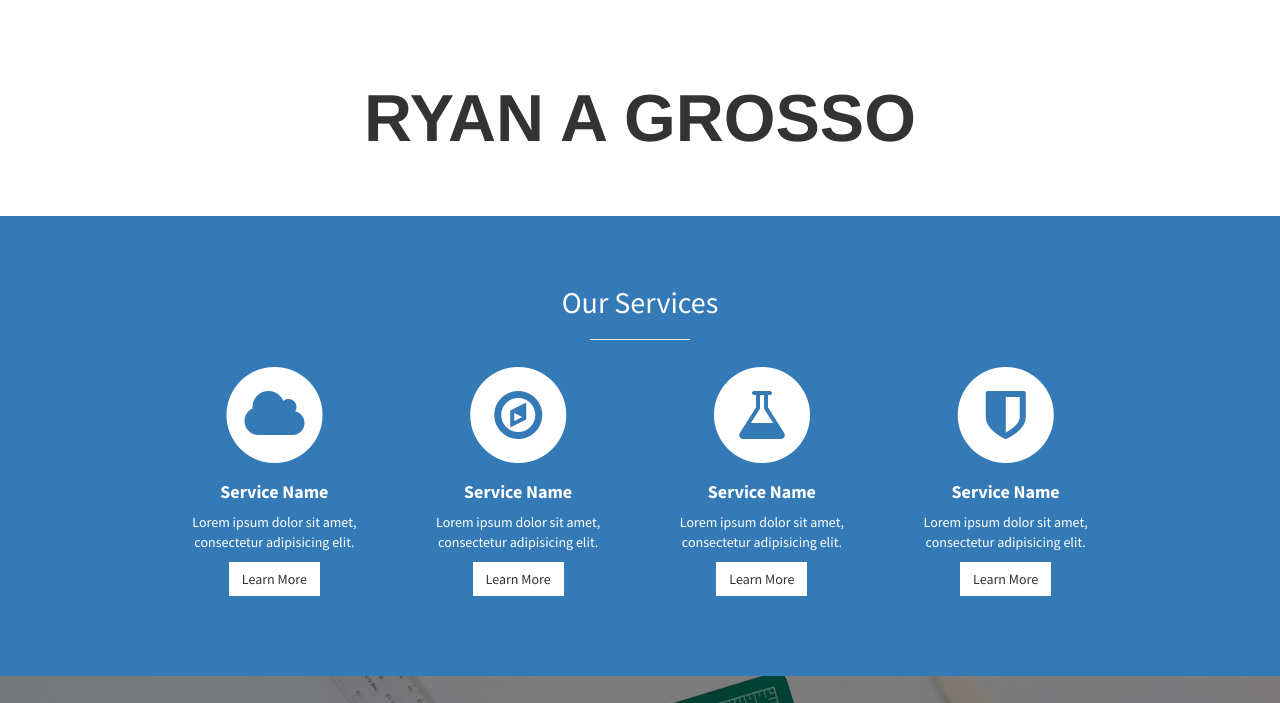
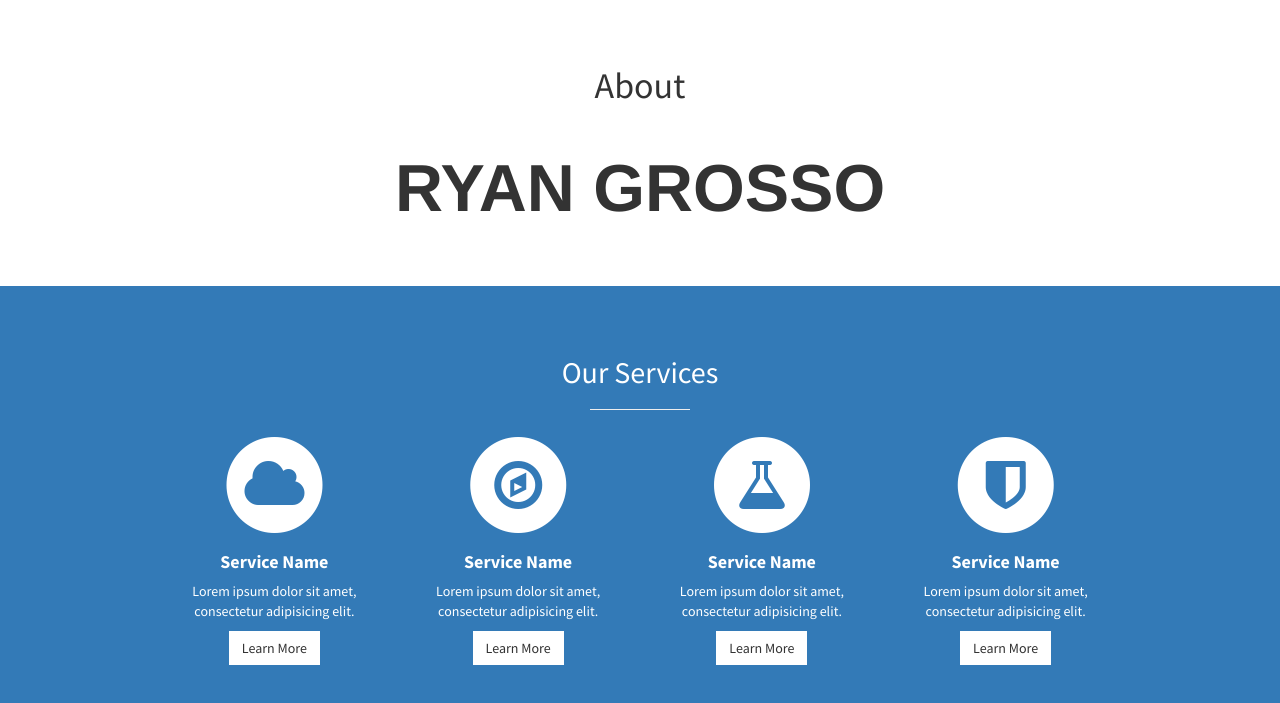
Before and after one commit to 1grossora/1grossora.github.io, a Jekyll site: the page built from index.html, in a window 1280 px wide and 900 px high, scrolled down 707 px, cut to the strip 197-900 px from the top of the window. Built offline with Jekyll 4.4.1, drawn with Linux system fonts in a browser that asks for light colours.

Commit message:
Update about.html

```diff
--- a/_includes/about.html
+++ b/_includes/about.html
@@ -3,7 +3,8 @@
     <div class="row">
      <div class="col-lg-12 text-center">
       <div class="intro-text">
-    	  <span class="name">Ryan A Grosso</span>
+        <h1> About</h1>
+    	  <span class="name">Ryan Grosso</span>
       </div>
      <!--
 <div class="col-lg-12">
```
